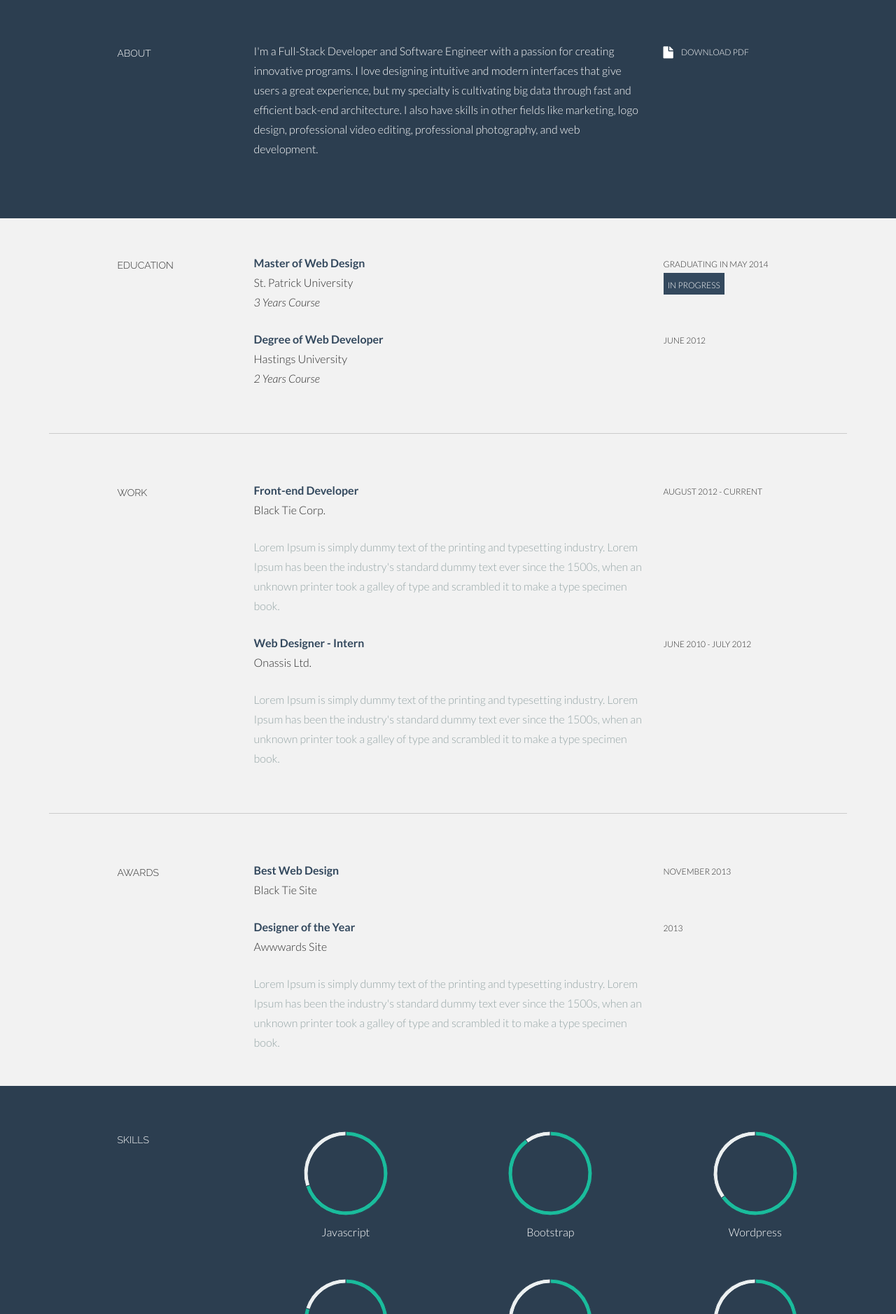
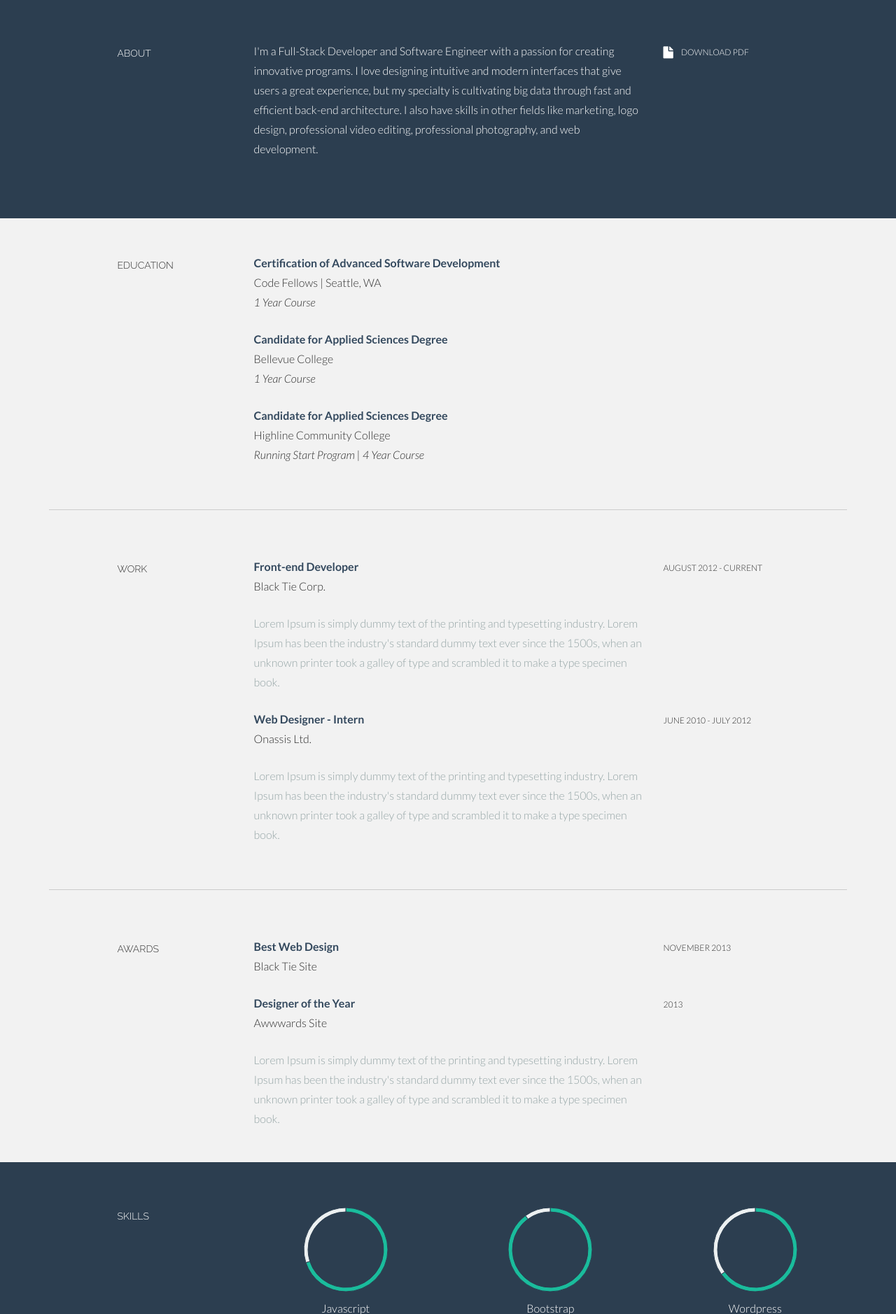
Before and after one commit to nosrac77/portfolio, a Django app: page / in a window 1280 px wide. Shown: the part 561-2439 px from the top of the page at 70% size. Run offline with Django 3.2, Linux system fonts and the light colour scheme; some libraries are stand-ins or nearby versions.

Commit message:
personalized education section of portfolio

```diff
--- a/portfolio/website/templates/website/index.html
+++ b/portfolio/website/templates/website/index.html
@@ -101,25 +101,24 @@
 					<h5>EDUCATION</h5>
 				</div>
 				<div class="col-lg-6">
-					<p><t>Master of Web Design</t><br/>
-						St. Patrick University <br/>
-						<i>3 Years Course</i>
-					</p>
-				</div>
-				<div class="col-lg-3">
-					<p><sm>GRADUATING IN MAY 2014</sm><br/>
-					<imp><sm>IN PROGRESS</sm></imp>
+					<p><t>Certification of Advanced Software Development</t><br/>
+						Code Fellows | Seattle, WA <br/>
+						<i>1 Year Course</i>
 					</p>
 				</div>
 
 				<div class="col-lg-6 col-lg-offset-3">
-					<p><t>Degree of Web Developer</t><br/>
-						Hastings University <br/>
-						<i>2 Years Course</i>
+					<p><t>Candidate for Applied Sciences Degree</t><br/>
+						Bellevue College <br/>
+						<i>1 Year Course</i>
 					</p>
 				</div>
-				<div class="col-lg-3">
-					<p><sm>JUNE 2012</sm></p>
+
+                <div class="col-lg-6 col-lg-offset-3">
+					<p><t>Candidate for Applied Sciences Degree</t><br/>
+						Highline Community College <br/>
+						<i>Running Start Program | 4 Year Course</i>
+					</p>
 				</div>
 
 		</div><!--/.row -->
```
